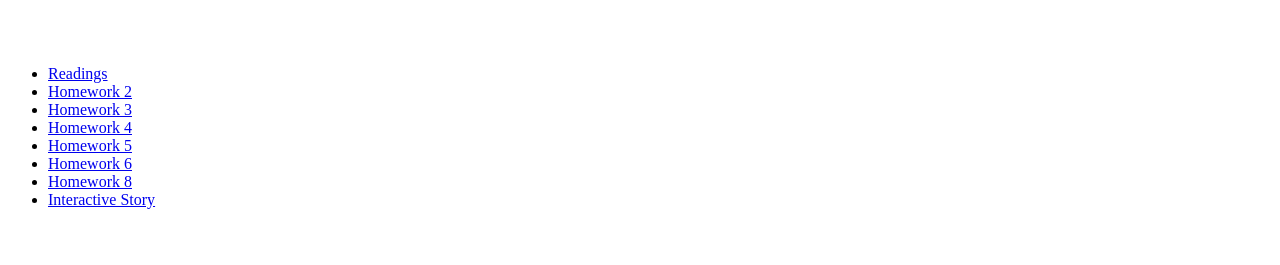
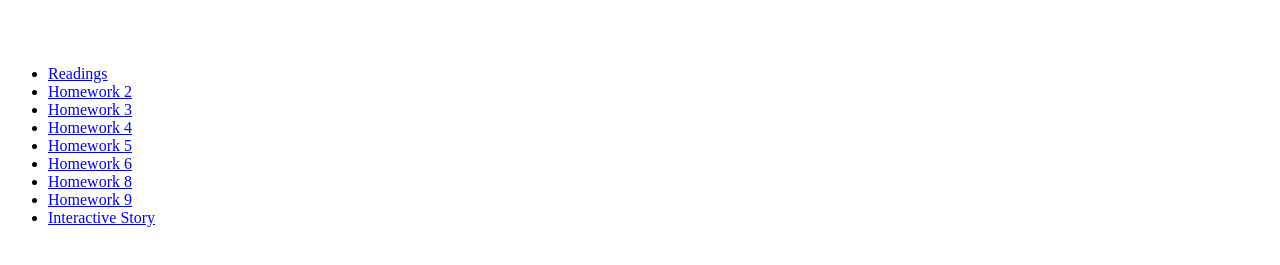
Before and after one commit to nvfff/Neff-s-repository, a plain HTML site: page index.html in a window 1280 px wide. Shown: the part 119-384 px from the top of the page. Drawn offline with Linux system fonts and the light colour scheme.

Commit message:
Add link to Homework 9 in index.html

```diff
--- a/index.html
+++ b/index.html
@@ -26,6 +26,7 @@
    <li><a href="Homework5.html">Homework 5</a></li>
     <li><a href="Homework6.html">Homework 6</a></li>
    <li><a href="Homework8.html">Homework 8</a></li>
+   <li><a href="Homework9.html">Homework 9</a></li>
     <li><a href="InteractiveStory.html"> Interactive Story</a></li>
   </ul>
 
```
